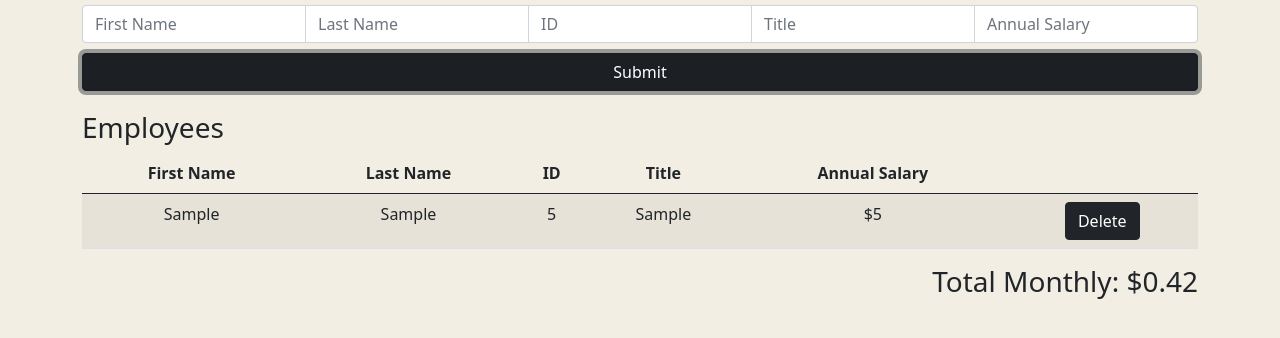
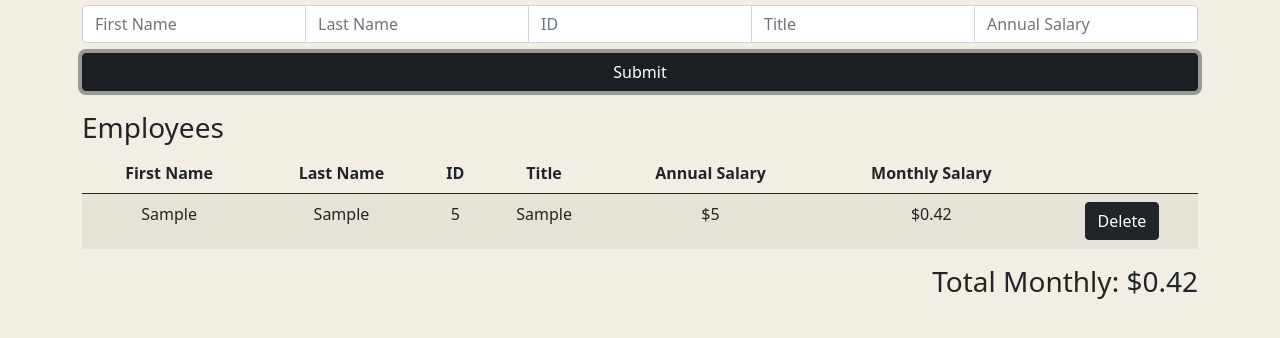
Before and after one commit to travisjhuss/jquery-salary-calculator, a plain HTML site: page index.html in a window 1280 px wide. Both pictures are taken after typing "Sample", "Sample", "5", "Sample", "5" into the empty fields and a click on the button "Submit". Shown: the part 118-456 px from the top of the page. Drawn offline with Linux system fonts and the light colour scheme.

Commit message:
added to in enterEmployee a new property of monthlySalary to newEmployee object and displayed that to DOM.

```diff
--- a/client.js
+++ b/client.js
@@ -18,8 +18,8 @@ function enterEmployee() {
         title: $('#titleIn').val(),
         annualSalary: $('#salaryIn').val()
     }
+    newEmployee.monthlySalary = (Number(newEmployee.annualSalary) / 12).toFixed(2);
     // console.log(newEmployee);
-
     // check to see inputs filled
     if (
         !newEmployee.firstName ||
@@ -62,6 +62,7 @@ function renderToDom() {
              <td>${employees[i].id}</td>
              <td>${employees[i].title}</td>
              <td>$${employees[i].annualSalary}</td>
+             <td>$${employees[i].monthlySalary}</td>
              <td><button class="deleteButton btn btn-dark">Delete</button></td>
             </tr>
         `);
@@ -83,7 +84,7 @@ function deleteEmployee() {
 
     // assign variable to removed item
     let employeeIndex = $(this).parent().parent().data('index');
-    console.log(employeeIndex);
+    // console.log(employeeIndex);
 
     // remove from DOM
     //$(this).closest('tr').remove(); //don't need now with renderToDom called in here
@@ -102,8 +103,8 @@ function deleteEmployee() {
 function calculateMonthlySalaries() {
     let totalMonthlySalaries = 0;
     for (let employee of employees) {
-        let monthlySalary = Number(employee.annualSalary) / 12;
-        totalMonthlySalaries += monthlySalary;
+        // let monthlySalary = Number(employee.annualSalary) / 12;
+        totalMonthlySalaries += Number(employee.monthlySalary);
     }
     $('#totalMonthlyOut').empty();
     $('#totalMonthlyOut').append(totalMonthlySalaries.toFixed(2));
--- a/index.html
+++ b/index.html
@@ -39,6 +39,7 @@
                         <th>ID</th>
                         <th>Title</th>
                         <th>Annual Salary</th>
+                        <th>Monthly Salary</th>
                         <th></th>
                     </tr>
                 </thead>
```
Also changed, not shown: 1 other file.
